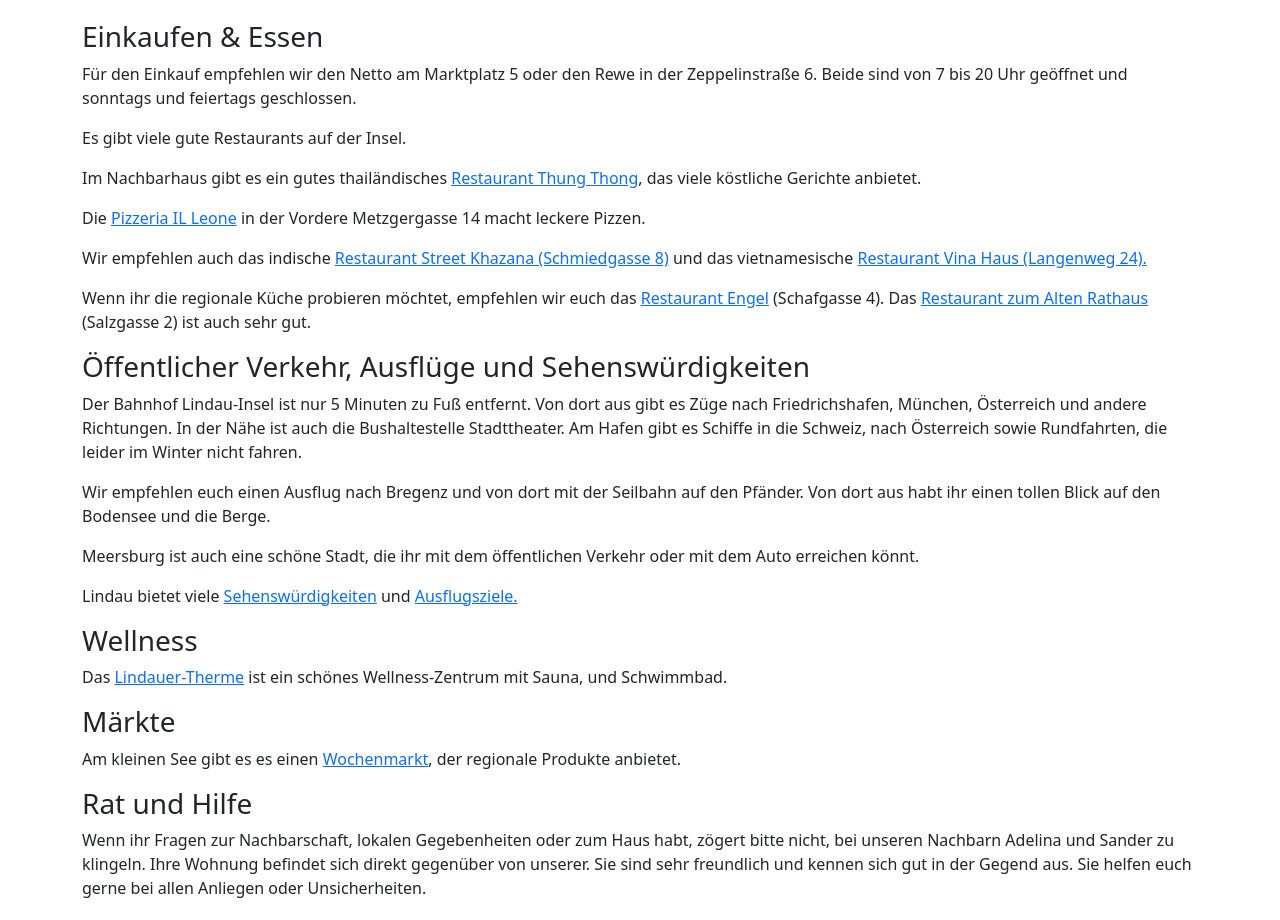
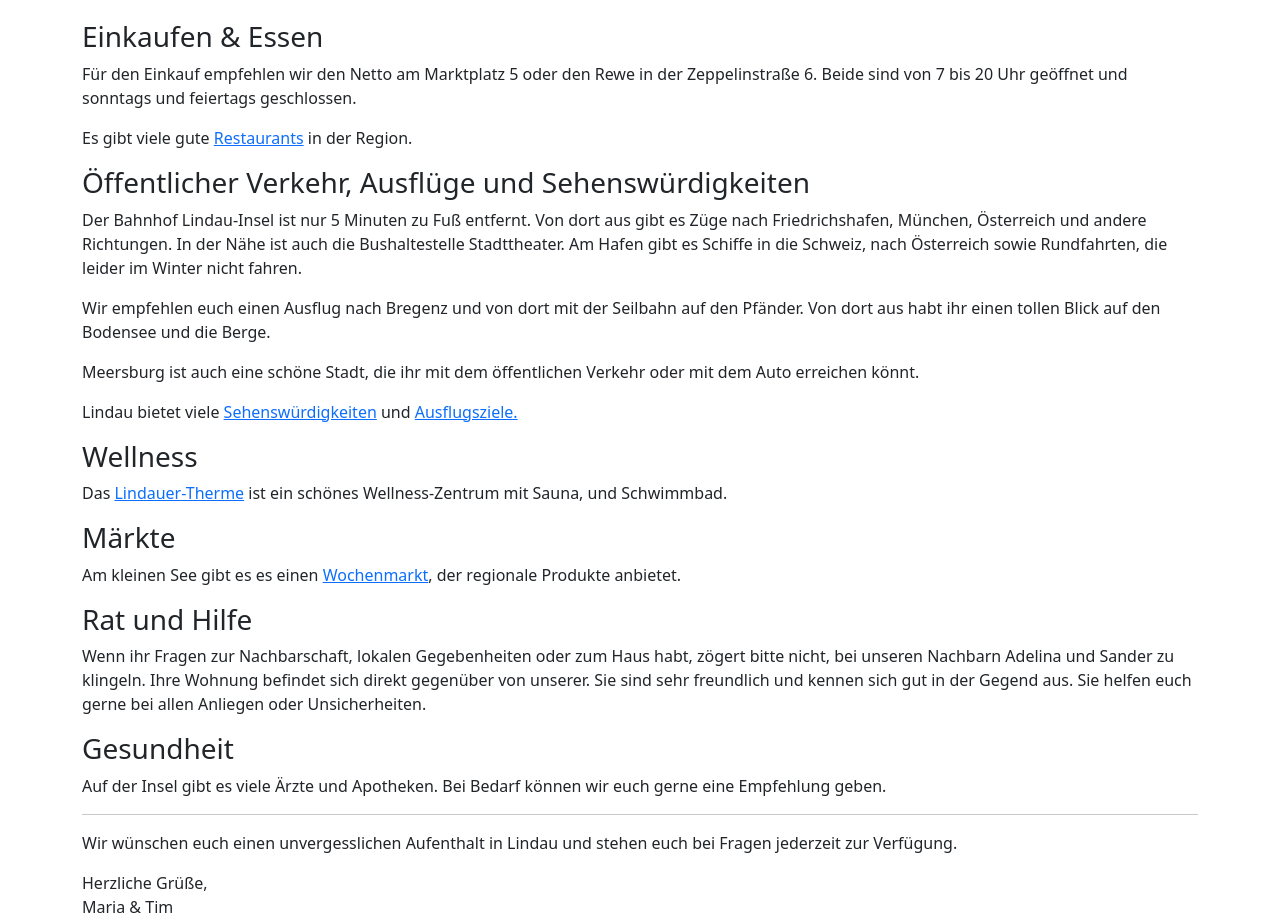
Before and after one commit to eelok/homelink-svelte, a SvelteKit app: page /de in a window 1280 px wide. Shown: the part 1084-2004 px from the top of the page. Built offline with nearby package versions, Linux system fonts and the light colour scheme.

Commit message:
fix the guide

```diff
--- a/src/routes/de/+page.svelte
+++ b/src/routes/de/+page.svelte
@@ -55,26 +55,7 @@
 		20 Uhr geöffnet und sonntags und feiertags geschlossen.
 	  </p>
 	  <p>
-		Es gibt viele gute Restaurants auf der Insel.
-	  </p>
-	  <p>
-		Im Nachbarhaus gibt es ein gutes
-		thailändisches <a href="https://www.facebook.com/ThungthongThairestaurant.Lindau">Restaurant Thung Thong</a>, das
-		viele köstliche Gerichte anbietet.
-	  </p>
-	  <p>
-		Die <a href="https://il-leone-pizza-bar.webador.de/">Pizzeria IL Leone</a> in der Vordere Metzgergasse 14 macht
-		leckere Pizzen.
-	  </p>
-	  <p>
-		Wir empfehlen auch das indische <a href="https://streetkhazana.de/">Restaurant Street Khazana (Schmiedgasse 8)</a>
-		und das vietnamesische <a href="https://vinahaus-lindau.de/">Restaurant Vina Haus (Langenweg 24).</a>
-	  </p>
-	  <p>
-		Wenn ihr die regionale Küche probieren möchtet, empfehlen wir euch das
-		<a href="https://engel-lindau.de/gast-und-bierstube/">Restaurant Engel</a> (Schafgasse 4). Das
-		<a href="https://www.restaurant-zum-alten-rathaus-lindau.de/">Restaurant zum Alten Rathaus</a> (Salzgasse 2) ist
-		auch sehr gut.
+		Es gibt viele gute <a href="/de/restaurants">Restaurants</a> in der Region.
 	  </p>
 
 	  <h3>Öffentlicher Verkehr, Ausflüge und Sehenswürdigkeiten</h3>
```
